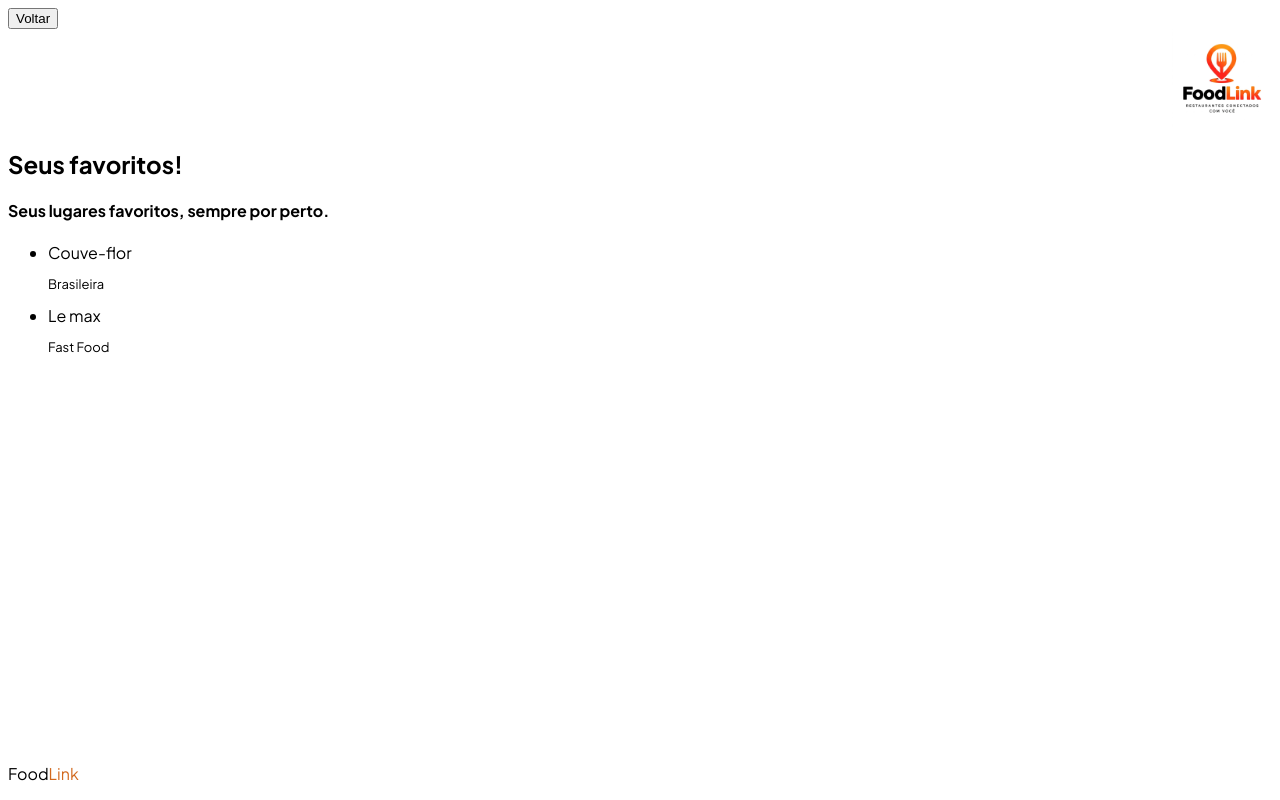
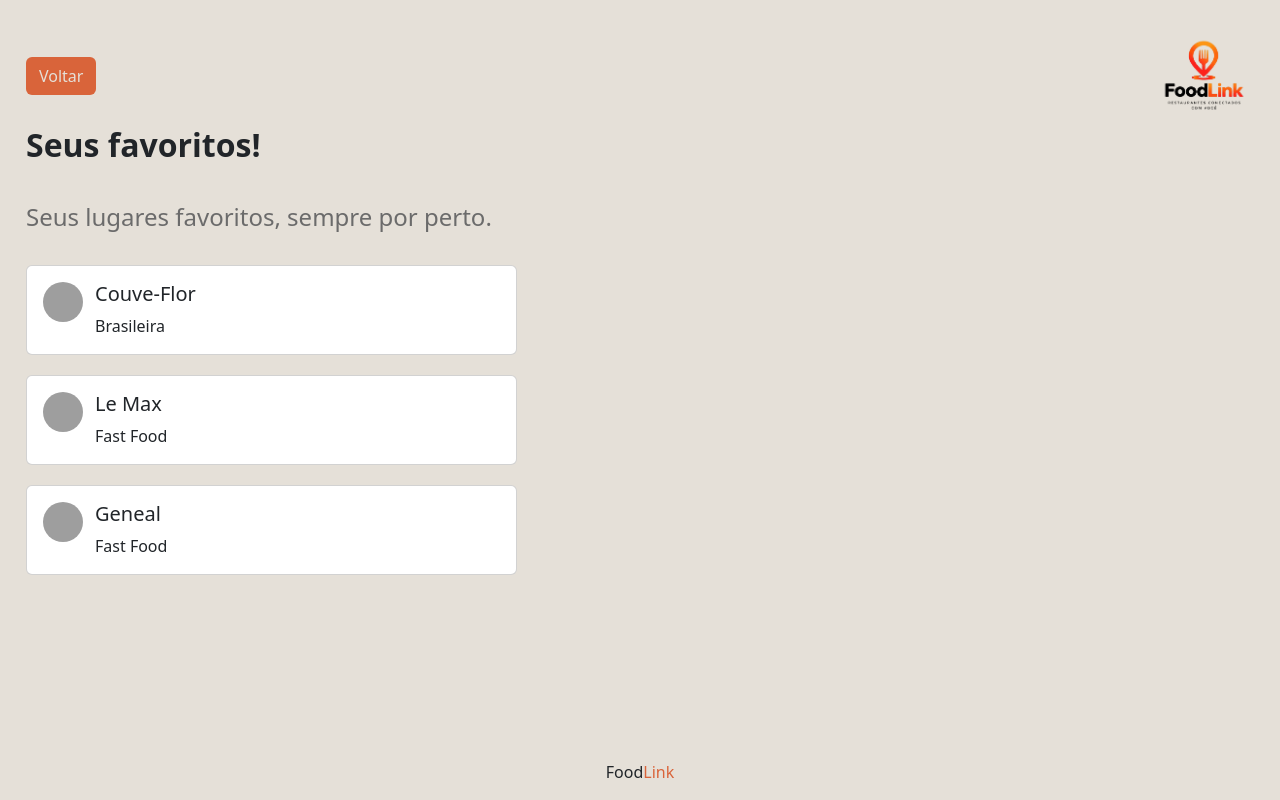
Before and after one commit to julianabbassan/ENG4021-Time-2, a Python web app: template Sprint 4/templates/favoritos.html in a window 1280 px wide. Run offline with Jinja, Linux system fonts and the light colour scheme; the template is opened without the code that fills it, so the values that code supplies are empty; grey boxes are pictures that could not be loaded.

Commit message:
modificacoes no css das paginas

```diff
--- a/Sprint 4/static/css/favoritos.css
+++ b/Sprint 4/static/css/favoritos.css
@@ -1,5 +1,17 @@
 body{
     font-family: 'Plus Jakarta Sans', sans-serif;
+    background-color: #E5E0D8 !important;
+    margin: 0;
+    padding-left: 26px;
+    padding-right: 26px;
+    padding-top: 26px;
+}
+
+.cabecalho-superior{
+    display: flex;
+    width: 100%;
+    justify-content: space-between;
+    align-items: center;
 }
 
 .superior-direito{
@@ -7,7 +19,35 @@ body{
     justify-content: end;
 }
 
+.btn-laranja{
+    background-color: #D9643A !important;
+    color: #E5E0D8 !important;
+    border-radius: 25px;
+}
+
+.logo-arredondada{
+    height: 40px;
+    width: 40px;
+    border-radius: 100px;
+}
+
+.container-cards{
+    display: flex;
+    flex-direction: column;
+    gap: 20px;
+    width: 40%;
+}
+
+.card-restaurante{
+    display: flex;
+    gap: 12px;
+}
+
+
 .rodape-fixo{
     position: fixed;
+    left: 0;
     bottom: 0;
+    width: 100%;
+    text-align: center;
 }
--- a/Sprint 4/templates/favoritos.html
+++ b/Sprint 4/templates/favoritos.html
@@ -6,21 +6,57 @@
     <link rel="preconnect" href="https://fonts.googleapis.com">
     <link rel="preconnect" href="https://fonts.gstatic.com" crossorigin>
     <link href="https://fonts.googleapis.com/css2?family=Plus+Jakarta+Sans:ital,wght@0,200..800;1,200..800&display=swap" rel="stylesheet">
+    <link href="https://cdn.jsdelivr.net/npm/bootstrap@5.3.8/dist/css/bootstrap.min.css" rel="stylesheet" integrity="sha384-sRIl4kxILFvY47J16cr9ZwB07vP4J8+LH7qKQnuqkuIAvNWLzeN8tE5YBujZqJLB" crossorigin="anonymous">
+
 
 </head>
 
 <body>
-    <div><button>Voltar</button><span class="superior-direito"><img src="../Juliana Bassan/novalogo.jpg" width="100"></span> </div>
-    <h2><b>Seus favoritos!</b></h2>
-    <h4>Seus lugares favoritos, sempre por perto.</h4>
-    <ul>
-        <li>Couve-flor</li>
-        <p style="font-size: small;">Brasileira</p>
-        <li>Le max</li>
-        <p style="font-size: small;">Fast Food</p>
-    </ul>
+    <div class="cabecalho-superior">
+        <button type="button" class="btn btn-laranja">Voltar</button>
+        <span class="superior-direito"><img src="../Juliana Bassan/logosemfundo.png" width="100"></span>
+    </div>
 
-    <p class="rodape-fixo">Food<span style="color: chocolate;">Link</span></p>
+    <div style="height: 10%;">
+        <h2>
+            <b>Seus favoritos!</b>
+        </h2>
+    </div>
+
+    <div style="height: 8%; color: #6B6B6B;">
+        <h4>Seus lugares favoritos, sempre por perto.</h4>
+    </div>
+
+    <div class="container-cards">
+        <div class="card">
+            <div class="card-body card-restaurante">
+                <img src="https://encrypted-tbn0.gstatic.com/images?q=tbn:ANd9GcR4p3ITG24-S6yhbyeRqacARNDvmcWINPcp6AcxtTDEAKeD2D-OoY9l4SMW&s=10" class="logo-arredondada">
+                <div>
+                    <h5 class="card-title">Couve-Flor</h5>
+                    <p class="card-text">Brasileira</p>
+                </div>
+            </div>
+        </div>
+        <div class="card">
+            <div class="card-body card-restaurante">
+                <img src="https://encrypted-tbn0.gstatic.com/images?q=tbn:ANd9GcRzsffRGdcvlXZt1b-g8f3VCv_JsIo9ydtQJzQkdTiUQlDhzgLui3H_QVHz&s=10" class="logo-arredondada">
+                <div>
+                    <h5 class="card-title">Le Max</h5>
+                    <p class="card-text">Fast Food</p>
+                </div>
+            </div>
+        </div>
+        <div class="card">
+            <div class="card-body card-restaurante">
+                <img src="https://static.wixstatic.com/media/aa050c_39341868285f4fa6b0adb42d81fc5280~mv2.png" class="logo-arredondada">
+                <div>
+                    <h5 class="card-title">Geneal</h5>
+                    <p class="card-text">Fast Food</p>
+                </div>
+            </div>
+        </div>
+    </div>
+    <p class="rodape-fixo">Food<span style="color: #D9643A;">Link</span></p>
 
 
 </body>
```
Also changed, not shown: Sprint 4/static/css/inicioCliente.css (+18 -0 lines), Sprint 4/templates/inicioCliente.html (+8 -7 lines), 1 other file.
